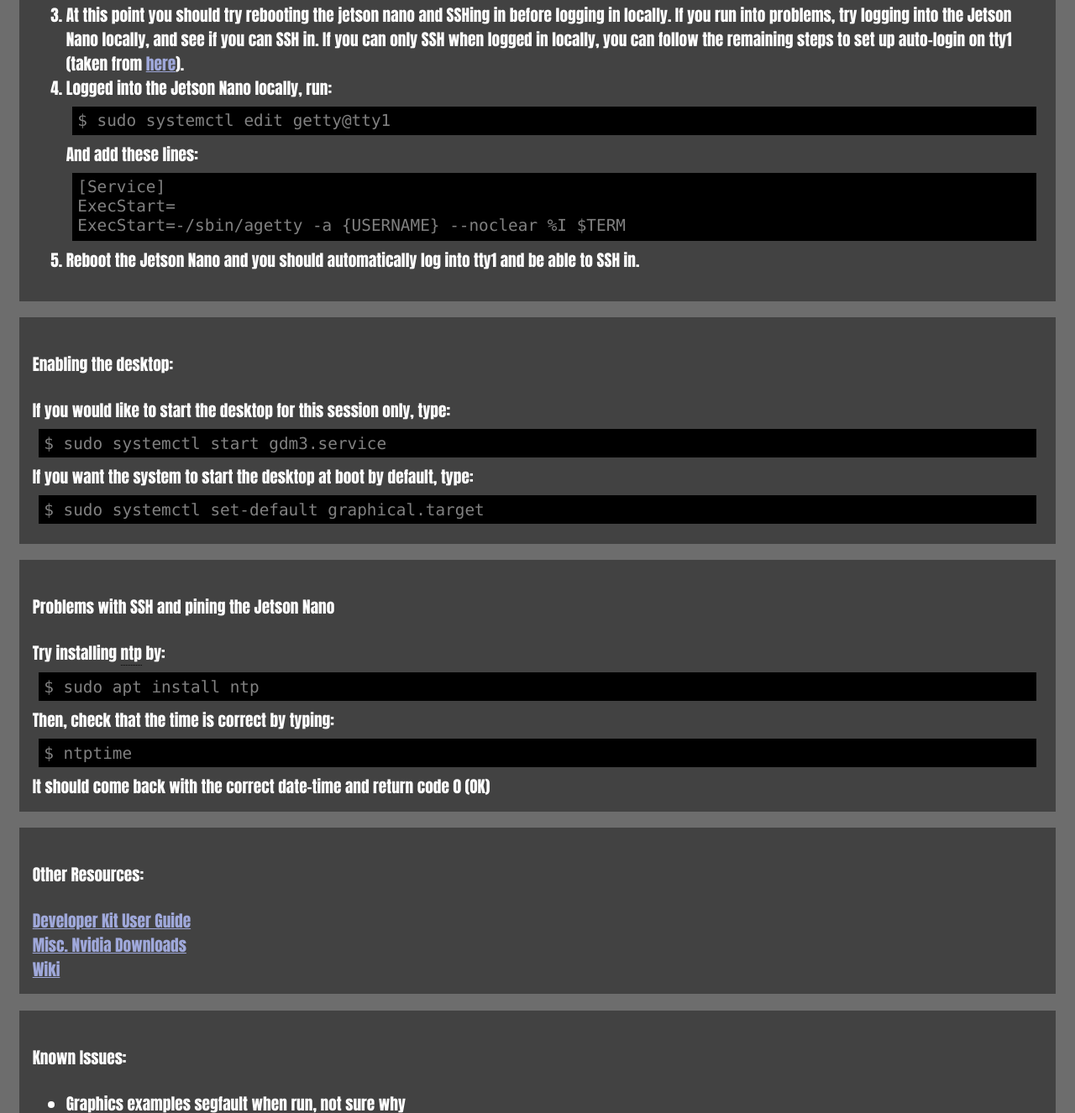
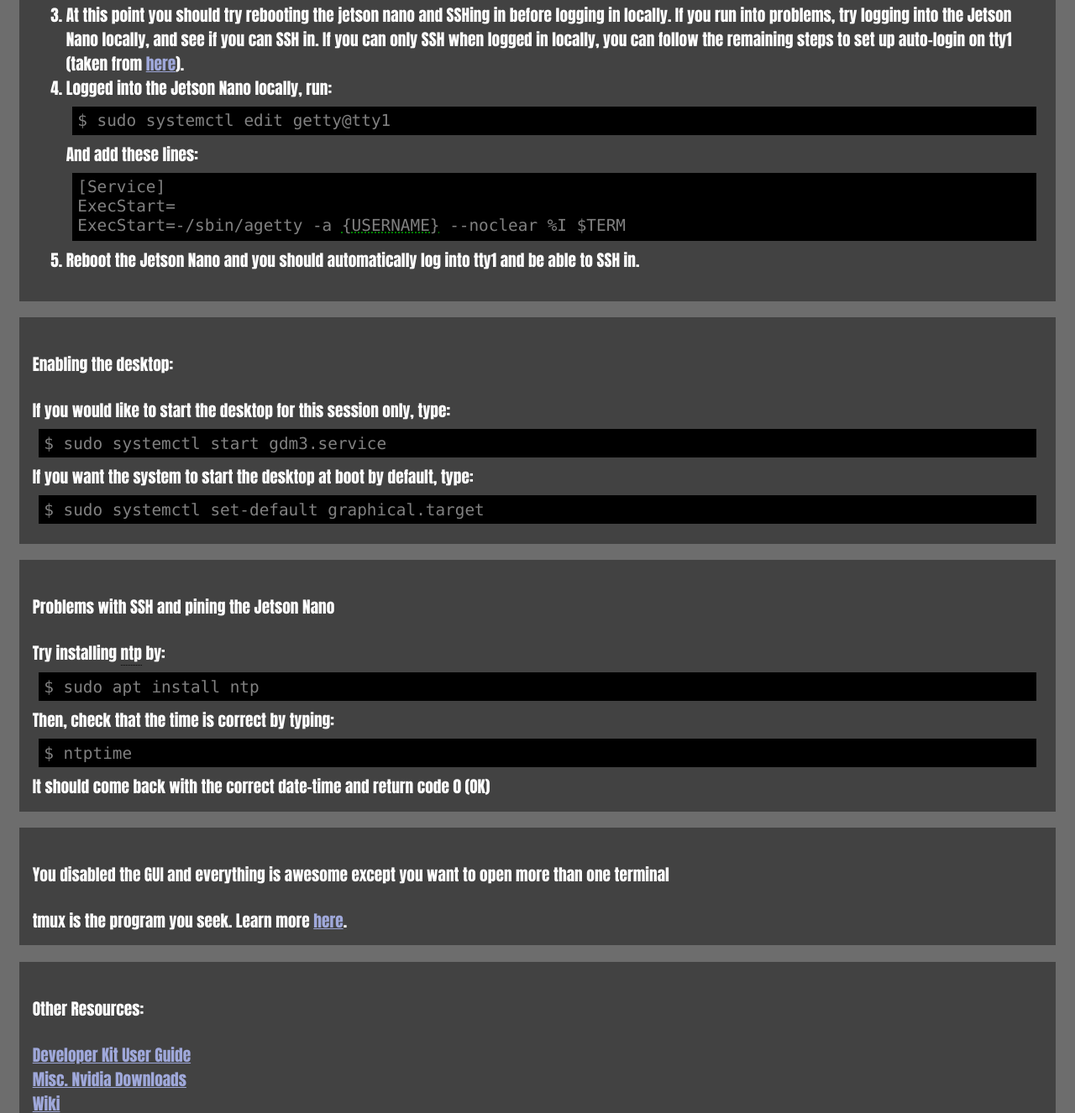
Before and after one commit to dariusjlukas/turtlebotDocumentation, a plain HTML site: page jetsonUsefulInfo.html in a window 1280 px wide. Shown: the part 1657-2983 px from the top of the page at 84% size. Drawn offline with nearby package versions, Linux system fonts and the light colour scheme.

Commit message:
added to the jesonUseful info page

```diff
--- a/jetsonUsefulInfo.html
+++ b/jetsonUsefulInfo.html
@@ -140,7 +140,7 @@
                         <div class="cmd">
                             [Service]<br>
                             ExecStart=<br>
-                            ExecStart=-/sbin/agetty -a <span class="tooltip">{USERNAME}<span class="tooltiptext">
+                            ExecStart=-/sbin/agetty -a <span class="tooltip" style="text-decoration: underline dotted green;">{USERNAME}<span class="tooltiptext" style="width: 10em">
                                 Your username is the thing to the left of the "@" symbol in the terminal; ie. ottelab is the username in ottelab@ottelab-Jetson1:$</span></span>
                                  --noclear %I $TERM<br>
                         </div>
@@ -151,6 +151,7 @@
                 </ol>
             </p>
         </div>
+
         <div class="dark box">
             <h4>Enabling the desktop:</h4>
             If you would like to start the desktop for this session only, type:
@@ -173,6 +174,10 @@
                 $ ntptime
             </div>
             It should come back with the correct date-time and return code 0 (OK)
+        </div>
+        <div class="dark box">
+            <h4>You disabled the GUI and everything is awesome except you want to open more than one terminal</h4>
+            tmux is the program you seek. Learn more <a target="_blank" href="https://hackernoon.com/a-gentle-introduction-to-tmux-8d784c404340">here</a>.
         </div>
         <div class="dark box">
             <h4>Other Resources:</h4>
```
